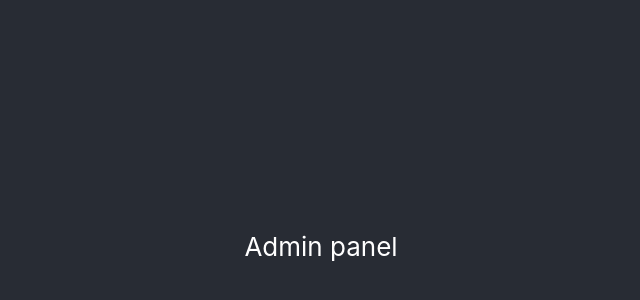
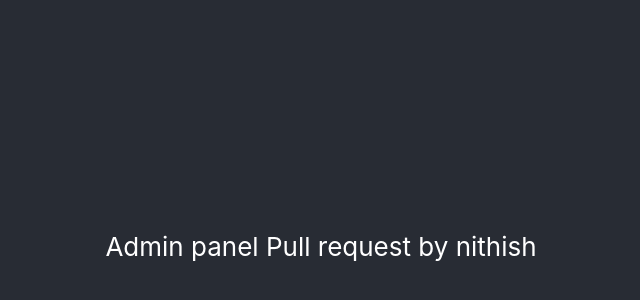
Before and after one commit to Pramothsgp/Bus-Admin-Panel, a React (Create React App) app: page / in a window 1280 px wide. Shown: the part 154-454 px from the top of the page, without its empty margins (319-959 px from the left). Built offline with nearby package versions, Linux system fonts and the light colour scheme; the HTML template or start-up script is replaced by a standard one.

Commit message:
test pull request

```diff
--- a/src/App.js
+++ b/src/App.js
@@ -6,6 +6,7 @@ function App() {
     <div className="App">
       <header className="App-header">
        Admin panel
+       Pull request by nithish
       </header>
     </div>
   );
```
